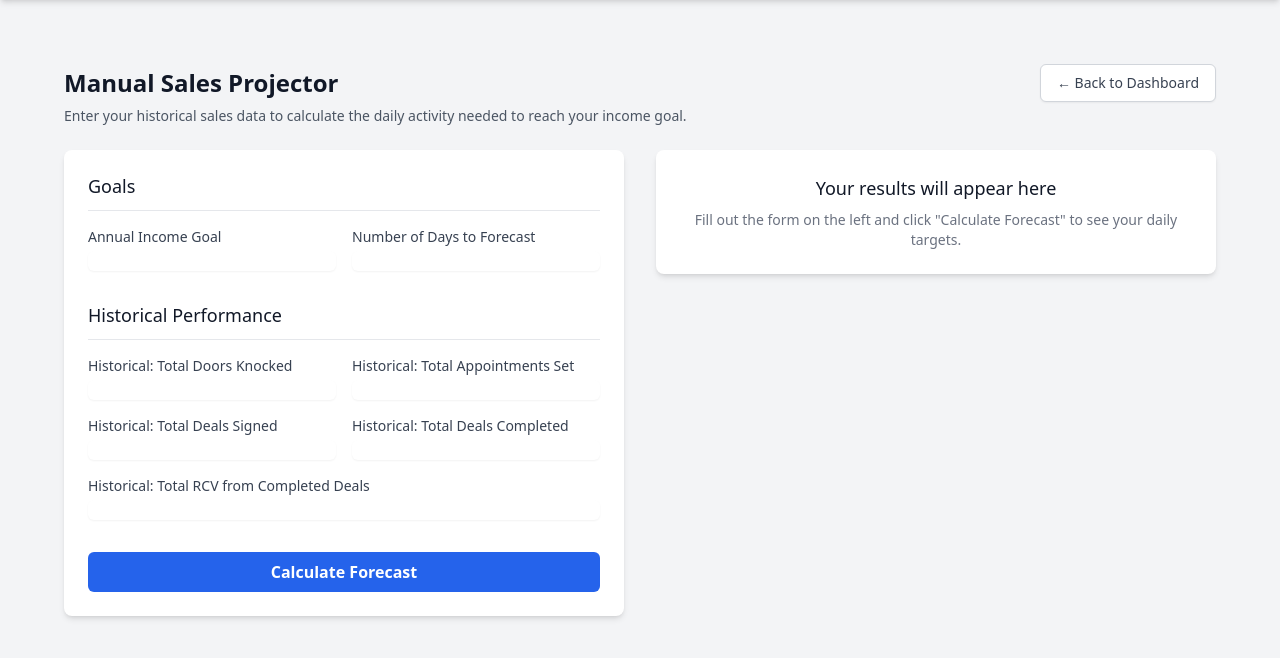
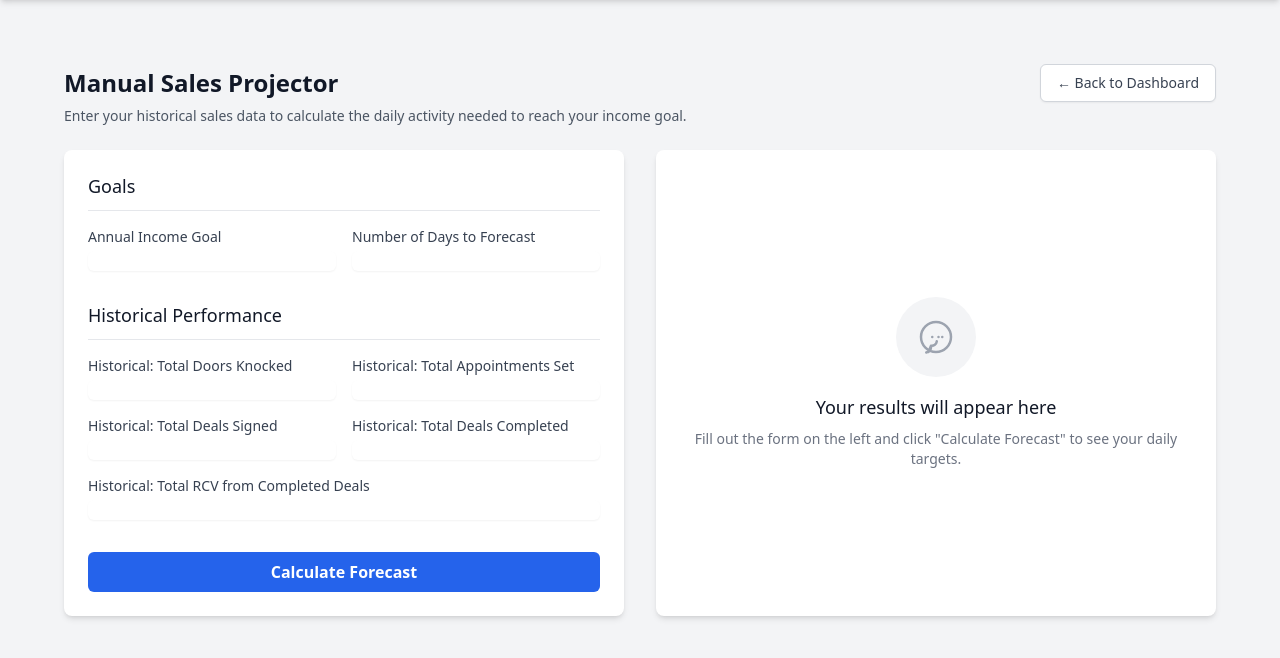
Before and after one commit to michaelcraft-ops/Roofing-Sales-App, a Flask app: page /manual_projector in a window 1280 px wide. Shown: the part 64-722 px from the top of the page. Run offline with Flask 3, Linux system fonts and the light colour scheme; the visitor is signed in with stand-in values (Sample User, id 1); some libraries are stand-ins or nearby versions.

Commit message:
changing right hand column in calculator

```diff
--- a/app/templates/manual_projector.html
+++ b/app/templates/manual_projector.html
@@ -66,26 +66,56 @@
 
         <div class="lg:w-1/2 mt-8 lg:mt-0">
     {% if results %}
-            <div class="bg-white shadow-md rounded-lg p-6">
-                <h3 class="text-lg font-medium leading-6 text-gray-900 border-b border-gray-200 pb-3">Your Daily Goals</h3>
-                <div class="mt-4 space-y-4">
-                    <div>
-                        <p class="text-sm font-medium text-gray-500">Doors to Knock</p>
-                        <p class="text-3xl font-bold text-gray-900">{{ results.daily_knocks | round(1) }}</p>
+    <div class="bg-white shadow-md rounded-lg">
+        <div class="p-6">
+            <h3 class="text-lg font-medium leading-6 text-gray-900">Your Daily Goals</h3>
         </div>
-                    <div>
-                        <p class="text-sm font-medium text-gray-500">Appointments to Set</p>
-                        <p class="text-3xl font-bold text-gray-900">{{ results.daily_appointments | round(1) }}</p>
+        <div class="border-t border-gray-200">
+            <dl>
+                <div class="bg-gray-50 p-6 flex items-center">
+                    <div class="flex-shrink-0 w-12 h-12 flex items-center justify-center bg-blue-100 text-blue-600 rounded-lg">
+                        <svg xmlns="http://www.w3.org/2000/svg" fill="none" viewBox="0 0 24 24" stroke-width="1.5" stroke="currentColor" class="w-6 h-6">
+                            <path stroke-linecap="round" stroke-linejoin="round" d="M13.5 21v-7.5a.75.75 0 0 1 .75-.75h3a.75.75 0 0 1 .75.75V21m-4.5 0H2.25a.75.75 0 0 1-.75-.75v-7.5a.75.75 0 0 1 .75-.75h3.75a.75.75 0 0 1 .75.75v7.5a.75.75 0 0 1-.75.75Zm-4.5 0h3.75a.75.75 0 0 0 .75-.75v-7.5a.75.75 0 0 0-.75-.75H2.25a.75.75 0 0 0-.75.75v7.5a.75.75 0 0 0 .75.75Zm9-15v-1.5a.75.75 0 0 0-.75-.75H9.75a.75.75 0 0 0-.75.75v1.5a.75.75 0 0 0 .75.75h3.75a.75.75 0 0 0 .75-.75Z" />
+                        </svg>
                     </div>
-                    <div>
-                        <p class="text-sm font-medium text-gray-500">Deals to Sign</p>
-                        <p class="text-3xl font-bold text-gray-900">{{ results.daily_deals_signed | round(1) }}</p>
+                    <div class="ml-4">
+                        <dt class="text-sm font-medium text-gray-500 truncate">Doors to Knock</dt>
+                        <dd class="mt-1 text-3xl font-semibold tracking-tight text-gray-900">{{ results.daily_knocks | round(1) }}</dd>
                     </div>
+                </div>
+                <div class="bg-white p-6 flex items-center">
+                    <div class="flex-shrink-0 w-12 h-12 flex items-center justify-center bg-blue-100 text-blue-600 rounded-lg">
+                        <svg xmlns="http://www.w3.org/2000/svg" fill="none" viewBox="0 0 24 24" stroke-width="1.5" stroke="currentColor" class="w-6 h-6">
+                            <path stroke-linecap="round" stroke-linejoin="round" d="M6.75 3v2.25M17.25 3v2.25M3 18.75V7.5a2.25 2.25 0 0 1 2.25-2.25h13.5A2.25 2.25 0 0 1 21 7.5v11.25m-18 0A2.25 2.25 0 0 0 5.25 21h13.5A2.25 2.25 0 0 0 21 18.75m-18 0h18M-4.5 12h22.5" />
+                        </svg>
+                    </div>
+                    <div class="ml-4">
+                        <dt class="text-sm font-medium text-gray-500 truncate">Appointments to Set</dt>
+                        <dd class="mt-1 text-3xl font-semibold tracking-tight text-gray-900">{{ results.daily_appointments | round(1) }}</dd>
+                    </div>
+                </div>
+                <div class="bg-gray-50 p-6 flex items-center">
+                    <div class="flex-shrink-0 w-12 h-12 flex items-center justify-center bg-blue-100 text-blue-600 rounded-lg">
+                        <svg xmlns="http://www.w3.org/2000/svg" fill="none" viewBox="0 0 24 24" stroke-width="1.5" stroke="currentColor" class="w-6 h-6">
+                           <path stroke-linecap="round" stroke-linejoin="round" d="M16.862 4.487l1.687-1.688a1.875 1.875 0 112.652 2.652L10.582 16.07a4.5 4.5 0 01-1.897 1.13L6 18l.8-2.685a4.5 4.5 0 011.13-1.897l8.932-8.931zm0 0L19.5 7.125M18 14v4.75A2.25 2.25 0 0115.75 21H5.25A2.25 2.25 0 013 18.75V8.25A2.25 2.25 0 015.25 6H10" />
+                        </svg>
+                    </div>
+                    <div class="ml-4">
+                        <dt class="text-sm font-medium text-gray-500 truncate">Deals to Sign</dt>
+                        <dd class="mt-1 text-3xl font-semibold tracking-tight text-gray-900">{{ results.daily_deals_signed | round(1) }}</dd>
+                    </div>
+                </div>
+            </dl>
         </div>
     </div>
     {% else %}
-            <div class="bg-white shadow-md rounded-lg p-6 text-center">
-                <h3 class="text-lg font-medium text-gray-900">Your results will appear here</h3>
+    <div class="bg-white shadow-md rounded-lg p-8 text-center flex flex-col items-center justify-center h-full">
+        <div class="flex-shrink-0 w-20 h-20 flex items-center justify-center bg-gray-100 text-gray-400 rounded-full">
+            <svg xmlns="http://www.w3.org/2000/svg" fill="none" viewBox="0 0 24 24" stroke-width="1.5" stroke="currentColor" class="w-10 h-10">
+                <path stroke-linecap="round" stroke-linejoin="round" d="M9 17.25v1.007a3 3 0 0 1-.97 2.122c-.527.46-1.159.762-1.878.932M7.5 21L9 17.25m0 0a3 3 0 0 0 3.468-2.63M21 12a9 9 0 1 1-18 0 9 9 0 0 1 18 0Zm-5.25 0h.008v.008h-.008v-.008Zm-2.25 0h.008v.008h-.008v-.008ZM9.75 12h.008v.008h-.008v-.008Z" />
+            </svg>
+        </div>
+        <h3 class="mt-4 text-lg font-medium text-gray-900">Your results will appear here</h3>
         <p class="mt-2 text-sm text-gray-500">Fill out the form on the left and click "Calculate Forecast" to see your daily targets.</p>
     </div>
     {% endif %}
```
Lines whose indentation alone changed are shown as unchanged.
